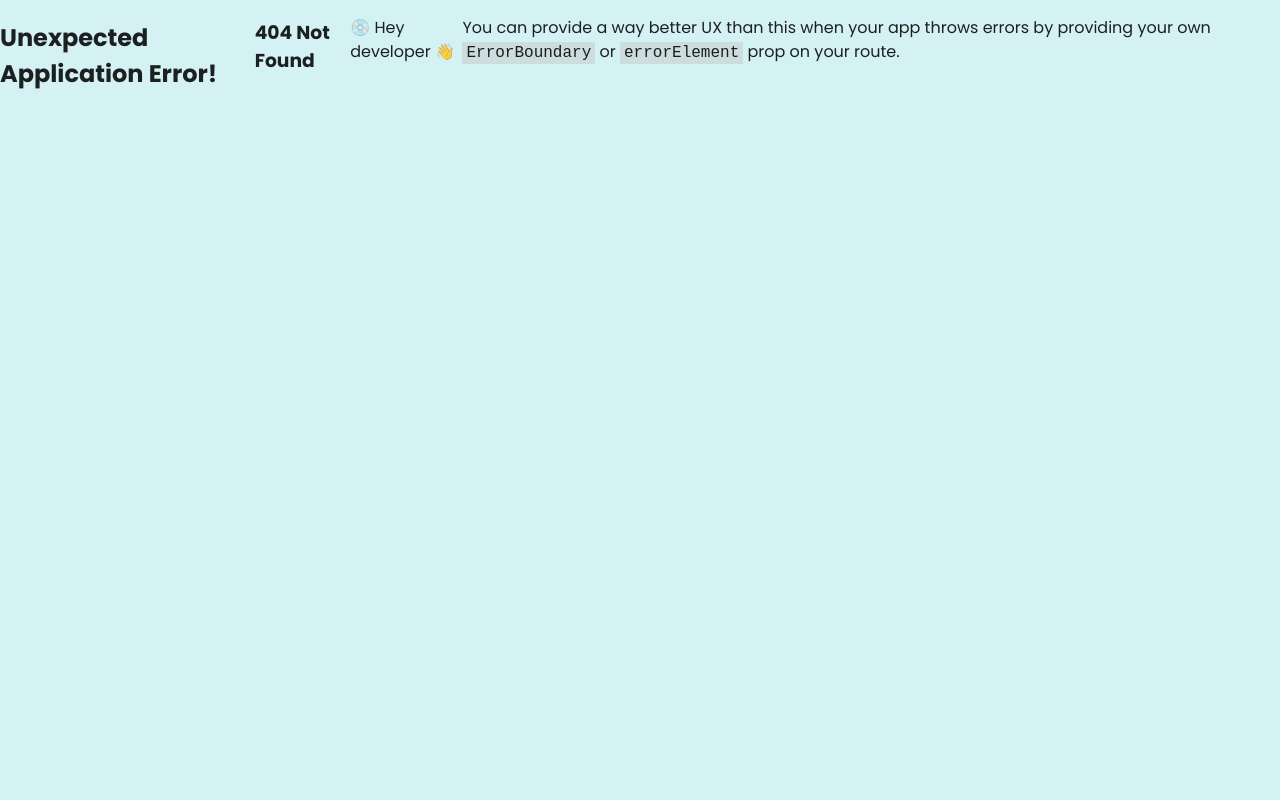
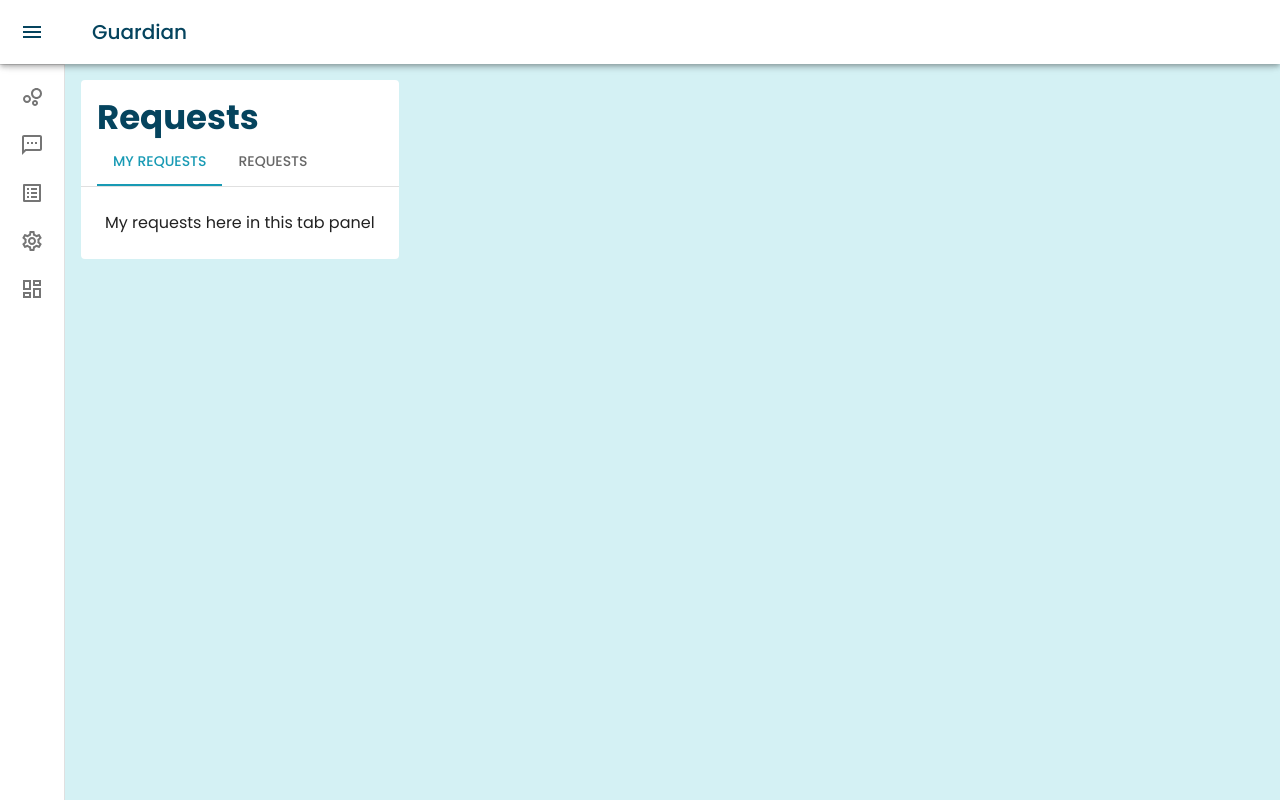
Before and after one commit to ErnestPenaJr/Guardian, a React (Vite) app in the folder guardian/guardianUI/: page /requests/viewrequests in a window 1280 px wide. Before the commit this address had no page. Built offline with nearby package versions, Linux system fonts and the light colour scheme.

Commit message:
WIP other components/pages we gonna need

```diff
--- a/guardian/guardianUI/src/App.css
+++ b/guardian/guardianUI/src/App.css
@@ -2,6 +2,15 @@
 
 .MuiFormLabel-asterisk {
   color: red !important;
+}
+
+.displayLabel {
+  color: #05445E !important;
+  font-weight: bold !important;
+}
+
+.displayHeader {
+  color: #05445E !important;
 }
 
 input:-webkit-autofill,
--- a/guardian/guardianUI/src/components/AppDrawer.tsx
+++ b/guardian/guardianUI/src/components/AppDrawer.tsx
@@ -106,8 +106,8 @@ const Drawer = styled(MuiDrawer, { shouldForwardProp: (prop) => prop !== 'open'
 
 const adminMenu = [
 { text: "Home", icon: <BubbleChartOutlined />, navigate: '/'},
-{ text: "Notices", icon: <SmsOutlined />, navigate: '/'},
-{ text: "Requests", icon: <ListAlt />, navigate: '/'},
+{ text: "Notices", icon: <SmsOutlined />, navigate: '/notices/viewnotices'},
+{ text: "Requests", icon: <ListAlt />, navigate: '/requests/viewrequests'},
 { text: "Settings", icon: <SettingsOutlined />, navigate: '/'},
 { text: "Proc Dashboard", icon: <DashboardOutlined />, navigate: '/processor/dashboard'},
 ];
--- a/guardian/guardianUI/src/components/LandingComponents/RequestOverview.tsx
+++ b/guardian/guardianUI/src/components/LandingComponents/RequestOverview.tsx
@@ -47,6 +47,7 @@ export default function RequestOverview() {
             itemMarkHeight: 10,
             markGap: 2,
             itemGap: 20,
+            labelStyle: {fontSize: 12}
             },
         }}
         width={400}
--- /dev/null
+++ b/guardian/guardianUI/src/components/MyRequests.tsx
@@ -0,0 +1,7 @@
+import { Typography } from "@mui/material"
+
+export const MyRequests = () => {
+    return (
+        <Typography>My requests here in this tab panel</Typography>
+    )
+}
--- /dev/null
+++ b/guardian/guardianUI/src/components/TabPanel.tsx
@@ -0,0 +1,20 @@
+import { Box, Typography } from "@mui/material";
+export interface TabPanelProps {
+    children?: React.ReactNode;
+    index: number;
+    value: number;
+}
+
+export const TabPanel = ({ children, value, index, ...other }: TabPanelProps) =>
+    <div
+        role="tabpanel"
+        hidden={value !== index}
+        id={`request-tabs-${index}`}
+        aria-labelledby={`request-tab-${index}`}
+        {...other}>
+        {value === index &&
+            <Box sx={{ p: 3 }}>
+                <Typography component={'span'}>{children}</Typography>
+            </Box>
+        }
+    </div>
--- a/guardian/guardianUI/src/pages/AdminDashboard.tsx
+++ b/guardian/guardianUI/src/pages/AdminDashboard.tsx
@@ -1,18 +1,18 @@
 import Card from '@mui/material/Card';
 import CardContent from '@mui/material/CardContent';
 import { Box, Link, Stack, Typography } from '@mui/material';
-import { PeopleOutlined, SettingsOutlined, WorkOutlineOutlined } from '@mui/icons-material';
+import { AccountTreeOutlined, PeopleOutlined, SettingsOutlined } from '@mui/icons-material';
 
 export default function AdminDashboard() {
     return (
-
-            <Stack mt={10} direction={'row'} spacing={2} display={'flex'} justifyContent={'center'}>
+        <Box sx={{ mt: 10, display: 'flex', justifyContent: 'center', minWidth: '100%' }}>
+            <Stack mt={3} direction={'row'} spacing={2} display={'flex'} justifyContent={'center'}>
                 <Card sx={{ minWidth: 250 }}>
                     <CardContent>
                         <Stack alignItems="center">
-                            <PeopleOutlined sx={{ color: '#05445E', fontSize: '80px', justifyContent: 'center' }} />
-                            <Typography sx={{ color: '#05445E', fontWeight: 'bold' }}>Workflows</Typography>
-                            <Link href="/admin/newrequest" variant="body2" sx={{ color: '#05445E', textAlign: 'center', textDecoration: 'none', mt: 2 }}>
+                            <AccountTreeOutlined sx={{ color: '#05445E', fontSize: '80px', justifyContent: 'center' }} />
+                            <Typography sx={{ mt: 2, color: '#05445E', fontWeight: 'bold' }}>Workflows</Typography>
+                            <Link href="/admin/formbuilder" variant="body2" sx={{ color: '#05445E', textAlign: 'center', textDecoration: 'none', mt: 2 }}>
                                 Create A Workflow
                             </Link>
                         </Stack>
@@ -22,42 +22,28 @@ export default function AdminDashboard() {
                     <CardContent>
                         <Stack alignItems="center">
                             <PeopleOutlined sx={{ color: '#05445E', fontSize: '80px', justifyContent: 'center' }} />
-                            <Typography sx={{ color: '#05445E', fontWeight: 'bold' }}>Users</Typography>
+                            <Typography sx={{ mt: 2, color: '#05445E', fontWeight: 'bold' }}>Users</Typography>
                             <Link href="/admin/manageusers" variant="body2" sx={{ color: '#05445E', textAlign: 'center', textDecoration: 'none', mt: 2 }}>
                                 Manage Users
                             </Link>
                         </Stack>
                     </CardContent>
                 </Card>
-                {/* <Card sx={{ minWidth: 250 }}>
-                    <CardContent>
-                        <Stack alignItems="center">
-                            <WorkOutlineOutlined sx={{ color: '#05445E', fontSize: '80px', justifyContent: 'center' }} />
-                            <Typography sx={{ color: '#05445E', fontWeight: 'bold' }}>Account</Typography>
-                            <Link href="/" variant="body2" sx={{ color: '#05445E', textAlign: 'center', textDecoration: 'none', mt: 2 }}>
-                                Licenses
-                            </Link>
-                            <Link href="/" variant="body2" sx={{ color: '#05445E', textAlign: 'center', textDecoration: 'none' }}>
-                                Setup
-                            </Link>
-                        </Stack>
-                    </CardContent>
-                </Card> */}
                 <Card sx={{ minWidth: 250 }}>
                     <CardContent>
                         <Stack alignItems="center">
                             <SettingsOutlined sx={{ color: '#05445E', fontSize: '80px', justifyContent: 'center' }} />
-                            <Typography sx={{ color: '#05445E', fontWeight: 'bold' }}>Settings</Typography>
+                            <Typography sx={{ mt: 2, color: '#05445E', fontWeight: 'bold' }}>Settings</Typography>
                             <Link href="/" variant="body2" sx={{ color: '#05445E', textAlign: 'center', textDecoration: 'none', mt: 2 }}>
                                 Change Password
                             </Link>
-                            <Link href="/" variant="body2" sx={{ color: '#05445E', textAlign: 'center', textDecoration: 'none' }}>
-                                Update Preferences
-                            </Link>
+                            {/* <Link href="/" variant="body2" sx={{ color: '#05445E', textAlign: 'center', textDecoration: 'none' }}>
+                                    Update Preferences
+                                </Link> */}
                         </Stack>
                     </CardContent>
                 </Card>
             </Stack>
-
+        </Box>
     );
 }
--- /dev/null
+++ b/guardian/guardianUI/src/pages/NoticesPage.tsx
@@ -0,0 +1,10 @@
+import { Stack, Typography } from "@mui/material"
+
+export const NoticesPage = () => {
+    return (
+        <Stack mt={10} ml={2} pt={2} spacing={2}>
+        <Typography variant='h4' className='displayLabel'>Notices</Typography>
+        <Typography variant='subtitle1'>At some point there will be requirements for what goes here and we'll do it lol</Typography>
+        </Stack>
+    )
+}
--- /dev/null
+++ b/guardian/guardianUI/src/pages/RequestsPage.tsx
@@ -0,0 +1,35 @@
+import { Box, Paper, Tab, Tabs, Typography } from "@mui/material";
+import { SyntheticEvent, useState } from "react";
+import { TabPanel } from "../components/TabPanel";
+import { MyRequests } from "../components/MyRequests";
+
+function a11yProps(index: number) {
+    return {
+      id: `request-tab-${index}`,
+      'aria-controls': `request-tabs-${index}`,
+    };
+  }
+
+  export const RequestsPage = () => {
+    const [value, setValue] = useState(0);
+
+    const handleChange = (event: SyntheticEvent, newValue: number) => setValue(newValue);
+
+    return (
+        <Paper elevation={0} sx={{ mt: 10 }}>
+            <Typography variant='h4' className='displayLabel'sx={{ mt: 2, ml: 2}}>Requests</Typography>
+            <Box sx={{ borderBottom: 1, borderColor: 'divider' }}>
+                <Tabs value={value} onChange={handleChange} aria-label="Request Tabs" sx={{ ml: 2 }}>
+                    <Tab label="My Requests" {...a11yProps(0)} />
+                    <Tab label="Requests" {...a11yProps(1)} />
+                </Tabs>
+            </Box>
+            <TabPanel value={value} index={0}>
+                <MyRequests />
+            </TabPanel>
+            <TabPanel value={value} index={1}>
+                <div>lotsa requests in the second panel</div>
+            </TabPanel>
+        </Paper>
+    );
+  }
```
Also changed, not shown: guardian/guardianUI/src/App.tsx (+14 -0 lines).
